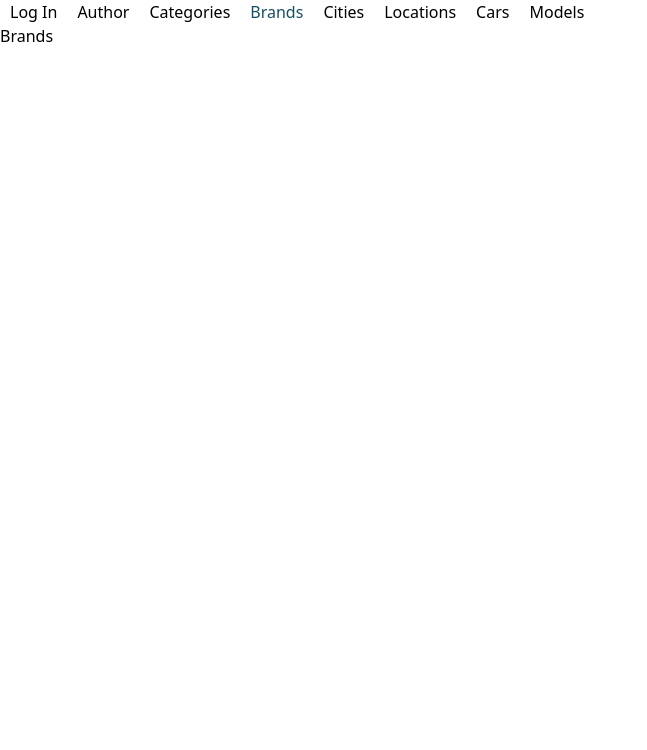
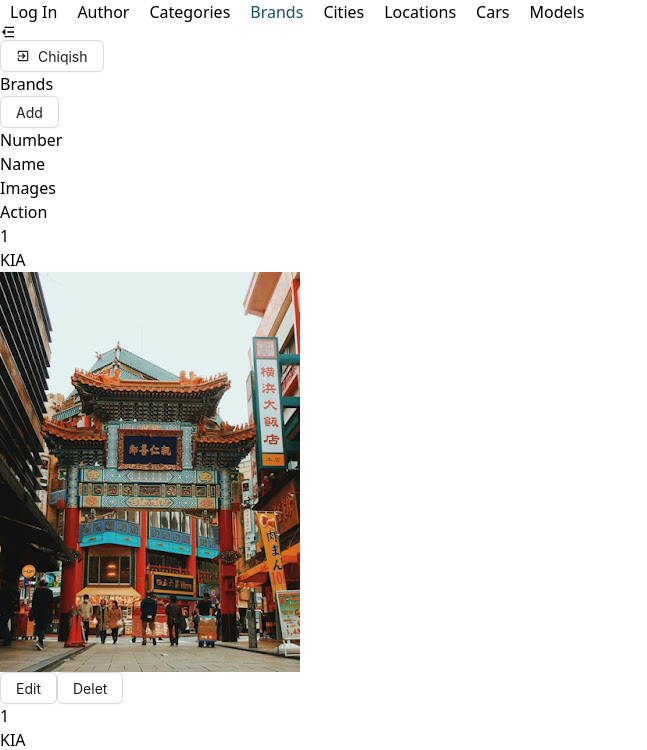
Before and after one commit to Nuriddinbek-Obidjonov/apiproject, a React (Vite) app: page /brands in a window 1280 px wide. Shown: the top 750 px of the page, without its empty margins (0-647 px from the left). Built offline with nearby package versions, Linux system fonts and the light colour scheme.

Commit message:
brands create

```diff
--- a/package.json
+++ b/package.json
@@ -11,8 +11,11 @@
   },
   "dependencies": {
     "antd": "^5.18.1",
+    "install": "^0.13.0",
+    "npm": "^10.8.1",
     "react": "^18.2.0",
     "react-dom": "^18.2.0",
+    "react-icons": "^5.2.1",
     "react-router-dom": "^6.23.1"
   },
   "devDependencies": {
--- a/src/App.jsx
+++ b/src/App.jsx
@@ -9,7 +9,7 @@ import Layout from './layout/Layout'
 import Login from './pages/Login'
 import Author from './pages/Author'
 import Categories from './pages/Categories'
-import Brands from './pages/Brands'
+import Brands from './pages/Brands/Brands';
 import Cities from './pages/Cities'
 import Locations from './pages/Locations'
 import Cars from './pages/Cars'
--- a/src/main.jsx
+++ b/src/main.jsx
@@ -1,4 +1,4 @@
-import React from 'react'
+import React from 'react';
 import ReactDOM from 'react-dom/client'
 import App from './App.jsx'
 import './index.css'
--- a/src/pages/Brands.jsx
+++ /dev/null
@@ -1,9 +0,0 @@
-import React from 'react'
-
-function Brands() {
-  return (
-    <div>Brands</div>
-  )
-}
-
-export default Brands
--- /dev/null
+++ b/src/pages/Brands/Brands.jsx
@@ -0,0 +1,55 @@
+import { Modal, Popover, Button, message } from 'antd';
+import React, {useState} from 'react';
+import { IoMdExit } from "react-icons/io";
+import { RiMenuFold3Fill } from "react-icons/ri";
+import BrandsListBox from './BrandsListBox/BrandsListBox';
+
+function Brands() {
+
+  return (
+    <div className='w-full h-[90vh]'>
+
+      <div className='w-full flex justify-between items-center bg-[#fff] h-[6%]'>
+        <div>
+          <RiMenuFold3Fill />
+        </div>
+        <Button>
+          <IoMdExit />
+          Chiqish
+        </Button>
+      </div>
+
+      <div className='brands_inner w-full p-[1.2rem] bg-[#f5f5f5] h-[94%]'>
+
+        <div className='tables bg-[#fff] p-[1.4rem] rounded-[.6rem] h-full overflow-x-auto'>
+
+          <div className='hed'>
+            <h1 className='text-[1.8rem] font-bold' >Brands</h1>
+            <Button className='bg-[#1677ff] text-[#fff]'>Add</Button>
+          </div>
+
+          <div className='teb-hed w-full'>
+            <div className='teb-list-hed w-full flex items-center justify-between bg-[#f5f5f5] h-[3.6rem] px-[1.2rem]'>
+              <p className='w-[20%] py-[4px] px-[14px] border-solid border-r border-[#ccc]'>Number</p>
+              <p className='w-[20%] py-[4px] px-[14px] border-solid border-r border-[#ccc]'>Name</p>
+              <p className='w-[25%] py-[4px] px-[14px] border-solid border-r border-[#ccc]'>Images</p>
+              <p className='w-[35%] py-[4px] px-[14px]'>Action</p>
+            </div>
+            <div className='teb-list'>
+              <BrandsListBox />
+              <BrandsListBox />
+              <BrandsListBox />
+              <BrandsListBox />
+              <BrandsListBox />
+            </div>
+          </div>
+
+        </div>
+
+      </div>
+
+    </div>
+  )
+}
+
+export default Brands
--- /dev/null
+++ b/src/pages/Brands/BrandsListBox/BrandsListBox.jsx
@@ -0,0 +1,19 @@
+import { Modal, Popover, Button, message } from 'antd';
+import React from 'react';
+import Foto from '../../../assets/bradns.jpeg';
+
+export default function BrandsListBox() {
+  return (
+    <div className='list-box w-full flex items-center justify-between p-[1rem] border-solid border-b border-[#ccc]'>
+        <p className='w-[20%] px-[1rem]'>1</p>
+        <p className='w-[20%] px-[1rem]'>KIA</p>
+        <div className='w-[25%] px-[1rem]'>
+            <img src={Foto} alt="" className='w-[7rem]' />
+        </div>
+        <div className='action w-[35%] px-[1rem] flex items-center '>
+            <Button className='bg-[#1677ff] text-[#fff] text-[1rem] mr-[1rem]'>Edit</Button>
+            <Button className='bg-[#ff4d4f] text-[#fff]'>Delet</Button>
+        </div>
+    </div>
+  )
+}
```
Also changed, not shown: ADMIN.txt (added), src/assets/bradns.jpeg (added), 1 other file (tests, documents, lock files or other folders).
